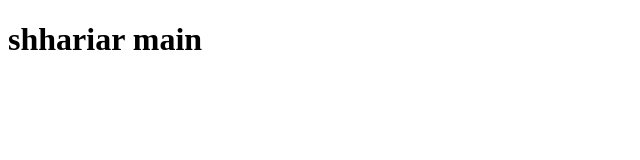
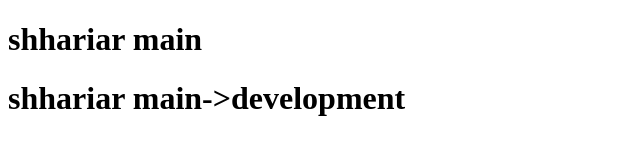
Before and after one commit to shahriar021/teamLearn, a plain HTML site: page index.html in a window 1280 px wide. Shown: the whole page, without its empty margins (0-640 px from the left). Drawn offline with Linux system fonts and the light colour scheme.

Commit message:
development

```diff
--- a/index.html
+++ b/index.html
@@ -7,5 +7,6 @@
   </head>
   <body>
     <h1>shhariar main</h1>
+    <h1>shhariar main->development</h1>
   </body>
 </html>
```
